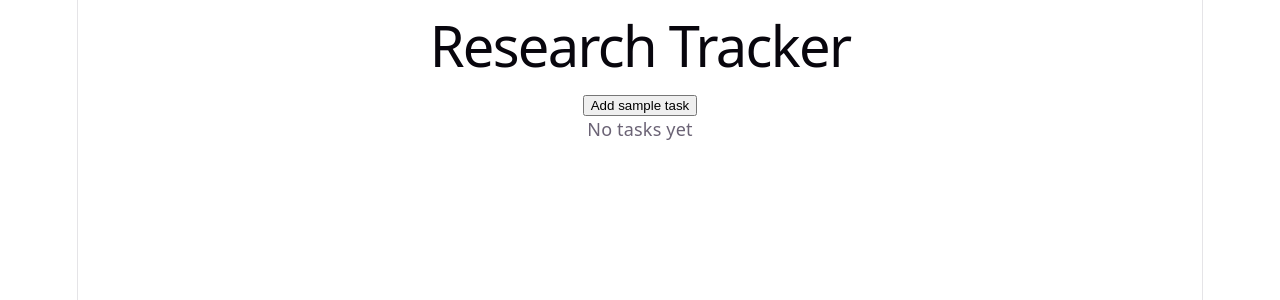
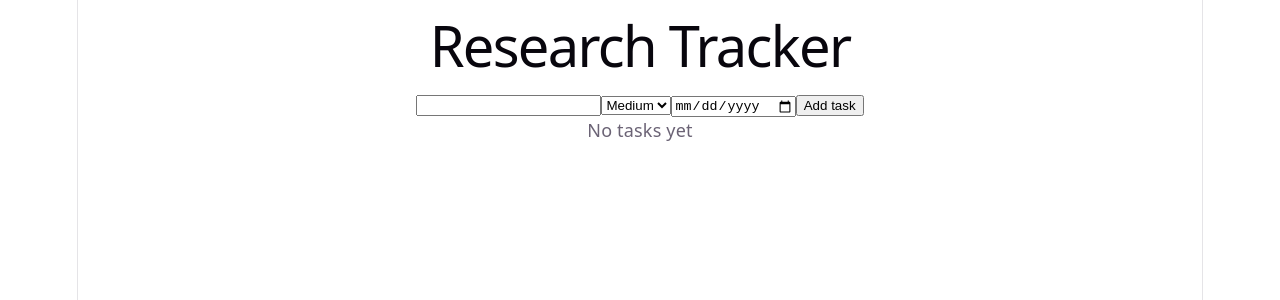
Before and after one commit to marishachem/research-tracker, a React (Vite) app: page / in a window 1280 px wide. Shown: the top 300 px of the page. Built offline with nearby package versions, Linux system fonts and the light colour scheme.

Commit message:
Lesson 6: form with controlled inputs, handleSubmit, localStorage persistence

```diff
--- a/src/components/ProjectBoard.tsx
+++ b/src/components/ProjectBoard.tsx
@@ -1,5 +1,5 @@
 import { useState, useEffect } from "react"
-import type { Task } from "../types"
+import type { Task, Priority } from "../types"
 import { createTask } from "../utils"
 import TaskCard from "./TaskCard"
 
@@ -11,10 +11,20 @@ function ProjectBoard() {
         return saved ? JSON.parse(saved) : []
     })
 
-    function addTask() {
-        const newTask = createTask("Run experiment", 1, "high", "2026-10-25", "Иванов ИИ")
-        setTasks([...tasks, newTask]);
+    const [title, setTitle] = useState("")
+    const [priority, setPriority] = useState<Priority>("medium")
+    const [dueDate, setdueDate] = useState("")
+
+
+    function handleSubmit(e: React.FormEvent) {
+        e.preventDefault()   // stops page from refreshing
+        if (!title.trim()) return  // don't add empty tasks
+        const newTask = createTask(title, 1, priority, dueDate, "Иванов ИИ")
+        setTasks([...tasks, newTask])
+        setTitle("")   // clear the input after adding
+        setdueDate("")
     }
+
     //useEffect saving on every tasks change
     useEffect(() => {
         localStorage.setItem("tasks", JSON.stringify(tasks))
@@ -22,7 +32,21 @@ function ProjectBoard() {
 
     return (
         <div>
-            <button onClick={addTask}>Add sample task</button>
+            <form onSubmit={handleSubmit}>
+                <input
+                    value={title}
+                    onChange={(e) => setTitle(e.target.value)}
+                />
+
+                <select value={priority} onChange={(e) => setPriority(e.target.value as Priority)}>
+                    <option value="low">Low</option>
+                    <option value="medium">Medium</option>
+                    <option value="high">High</option>
+                </select>
+                <input type="date" value={dueDate} onChange={(e) => setdueDate(e.target.value)} />
+                <button type="submit">Add task</button>
+            </form>
+
             {tasks.length === 0 && <p>No tasks yet</p>}
             {tasks.map(task => (
                 <TaskCard key={task.id} task={task} />
```
